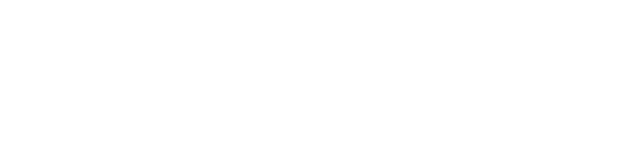
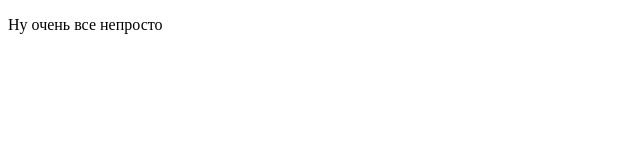
Before and after one commit to ilmir-dautov/git-basics, a plain HTML site: page src/index.html in a window 1280 px wide. Shown: the whole page, without its empty margins (0-640 px from the left). Drawn offline with Linux system fonts and the light colour scheme.

Commit message:
added index.html text p1 v.1

```diff
--- a/src/index.html
+++ b/src/index.html
@@ -5,6 +5,6 @@
     <title>Title</title>
 </head>
 <body>
-
+<p> Ну очень все непросто</p>
 </body>
 </html>
```
